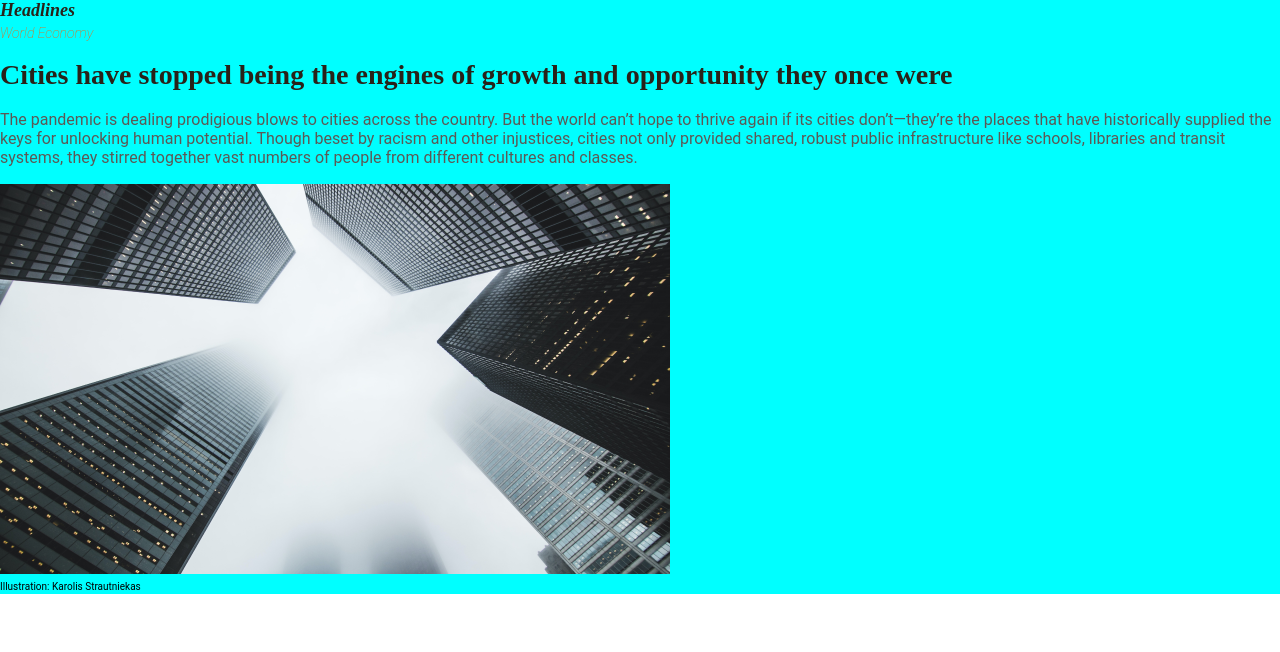
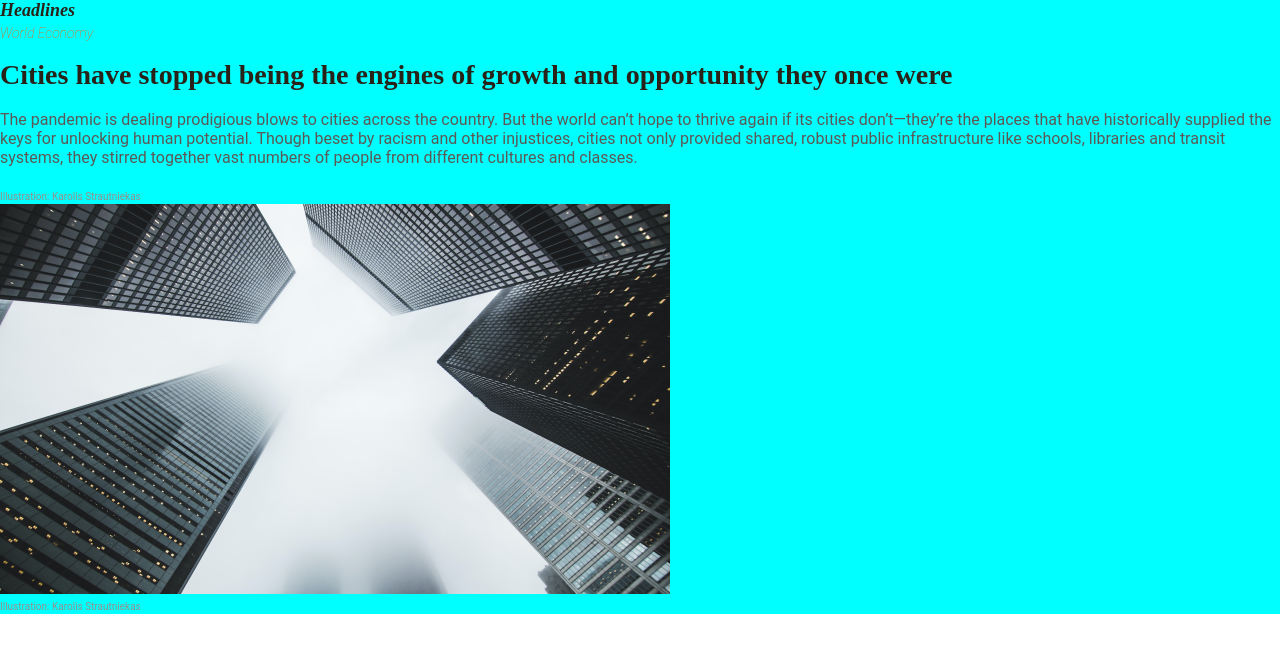
Before and after one commit to Parka/first-project, a React (Create React App) app: page / in a window 1280 px wide. Shown: the top 652 px of the page. Built offline with nearby package versions, Linux system fonts and the light colour scheme.

Commit message:
Adjust en HeadlineCard

```diff
--- a/src/components/HeadlineCard/FooterImg/styles.module.css
+++ b/src/components/HeadlineCard/FooterImg/styles.module.css
@@ -1,7 +1,4 @@
 .main {
-  width: 141px;
-  height: 12px;
-
   font-family: 'Roboto';
   font-style: normal;
   font-weight: 400;
@@ -10,4 +7,8 @@
   /* identical to box height */
 
   font-feature-settings: 'liga' off;
+
+  /* Szürke 2 */
+
+  color: #94908C;
 }
--- a/src/components/HeadlineCard/index.js
+++ b/src/components/HeadlineCard/index.js
@@ -13,6 +13,7 @@ const HeadlineCard = () => {
           <Tag></Tag>
           <Header></Header>
           <Text></Text>
+          <FooterImg></FooterImg>
         </div>
         <div className={styles.newsimages}>
           <div className={styles.image}></div>
```
